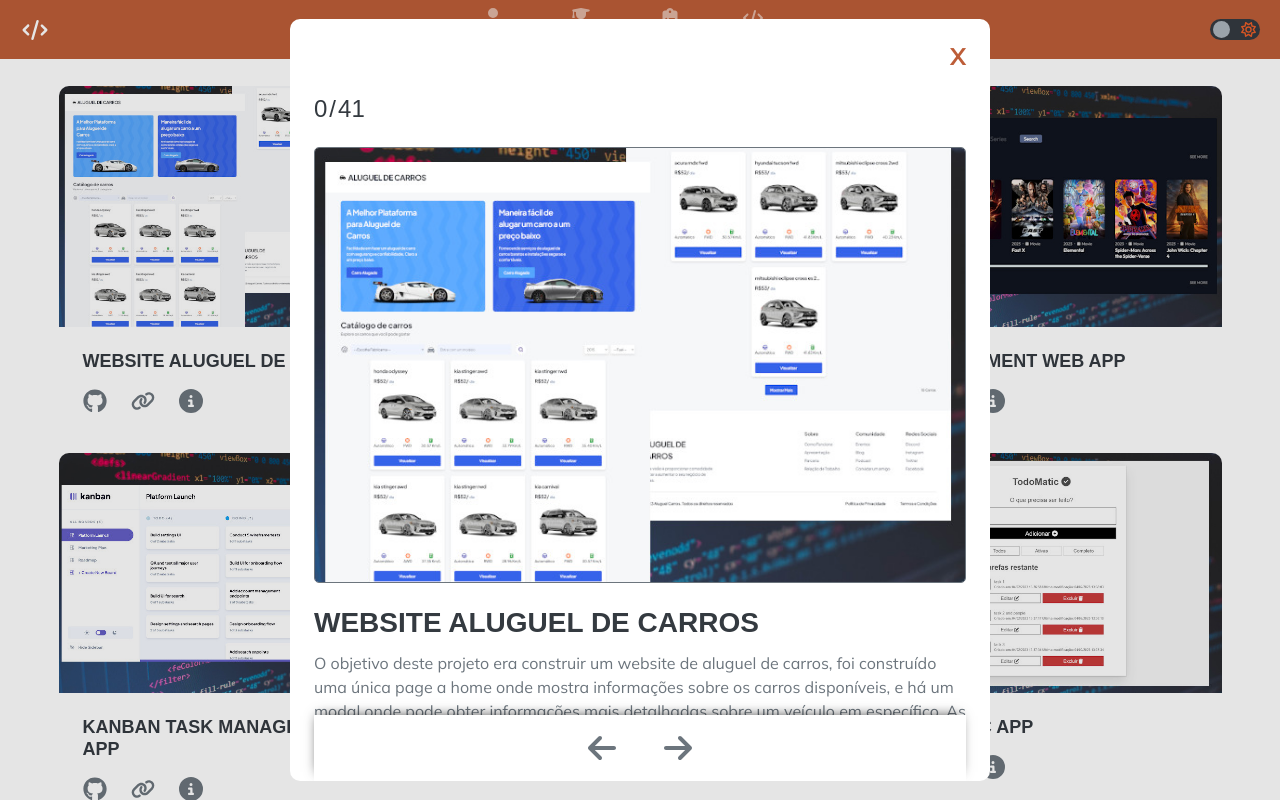
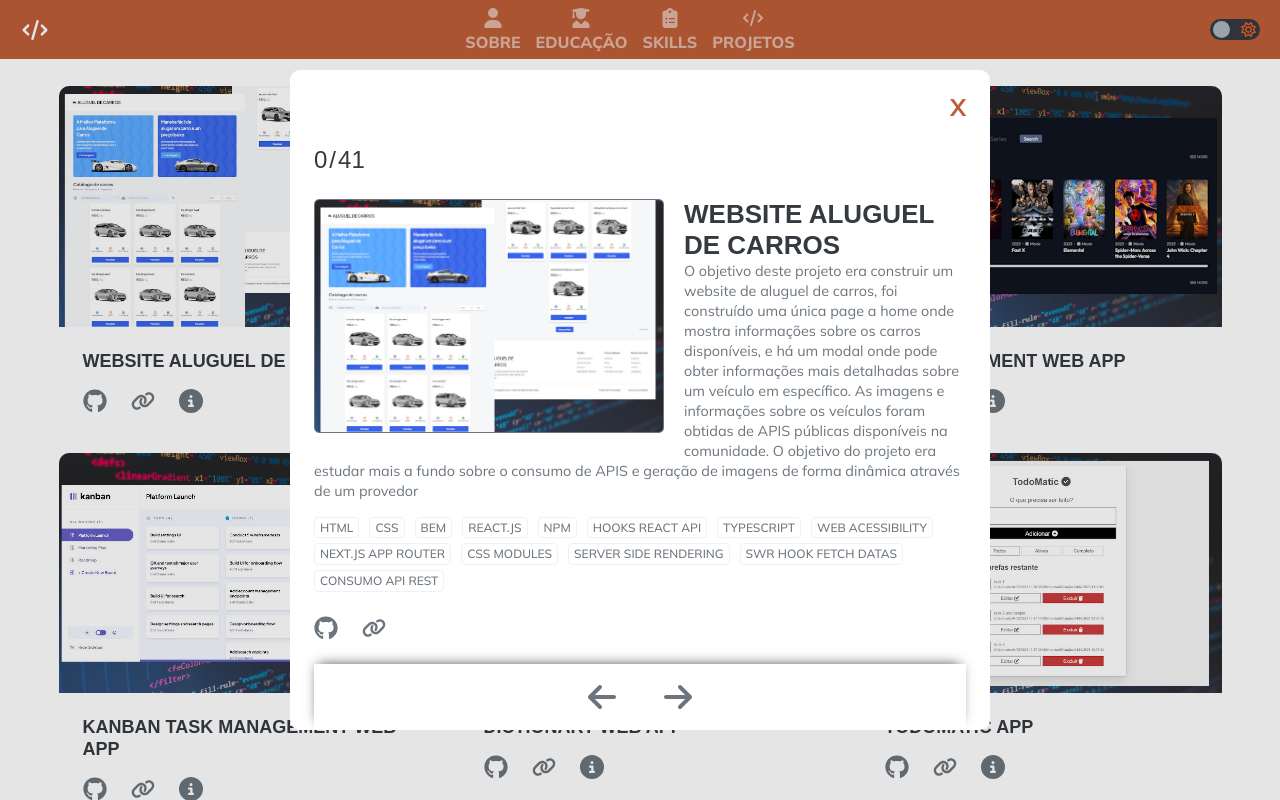
Before and after one commit to Samuel-Amaro/meu-portfolio, a Next.js app: page / in a window 1280 px wide. Both pictures are taken after a click on the button 190 px from the left and 2498 px from the top of the page. Shown: the part 2098-2898 px from the top of the page. Built offline with nearby package versions, Linux system fonts and the light colour scheme; a web font is replaced by a local one.

Commit message:
styles css componente SectionProjects

```diff
--- a/src/components/SlideShowProjects/styles.module.css
+++ b/src/components/SlideShowProjects/styles.module.css
@@ -8,29 +8,40 @@
 
 .containerImage {
   display: block;
-  max-width: 100%;
+  max-width: 350px;
+  width: 100%;
   height: auto;
-  width: auto;
   border-radius: 5px;
   border: 1px solid var(--choose04);
-  margin: 0 0 24px 0;
+  margin: 0 20px 10px 0;
+  float: left;
+}
+
+/*.containerText {
+  max-width: 400px;
+  width: 100%;
+  margin: 0 auto 0 auto;
+}*/
+
+.containerFlow {
+  margin: 0 0 16px 0;
 }
 
 .containerName {
   color: var(--choose08);
   font-weight: 700;
   line-height: normal;
-  font-size: 28px;
+  font-size: 26px;
   text-transform: uppercase;
-  margin: 0 0 12px 0;
+  margin: 0;
 }
 
 .containerDescription {
-  font-size: 1rem;
-  line-height: 24px;
+  font-size: 0.9rem;
+  line-height: 20px;
   font-weight: 400;
   color: var(--choose04);
-  margin: 0 0 24px 0;
+  margin: 0;
 }
 
 .containerList {
@@ -40,6 +51,7 @@
   align-items: center;
   gap: 5px 10px;
   margin: 0 0 24px 0;
+  clear: left;
 }
 
 .containerListItem {
@@ -47,7 +59,7 @@
   font-weight: 500;
   text-transform: uppercase;
   border: 1px solid var(--color11);
-  padding: 4px 8px;
+  padding: 3px 5px;
   border-radius: 4px;
   color: var(--choose04);
   margin: 0;
@@ -108,3 +120,20 @@
   height: 32px;
   color: var(--choose04);
 }
+
+/*@media screen and (min-width: 648px) {
+  .containerFlow {
+    display: grid;
+    grid-template-columns: minmax(min-content, 350px) minmax(min-content, 400px);
+    gap: 20px;
+  }
+
+  .containerImage {
+    margin: 0;
+  }
+
+  .containerText {
+    max-height: 100%;
+    overflow: auto;
+  }
+}*/
```
